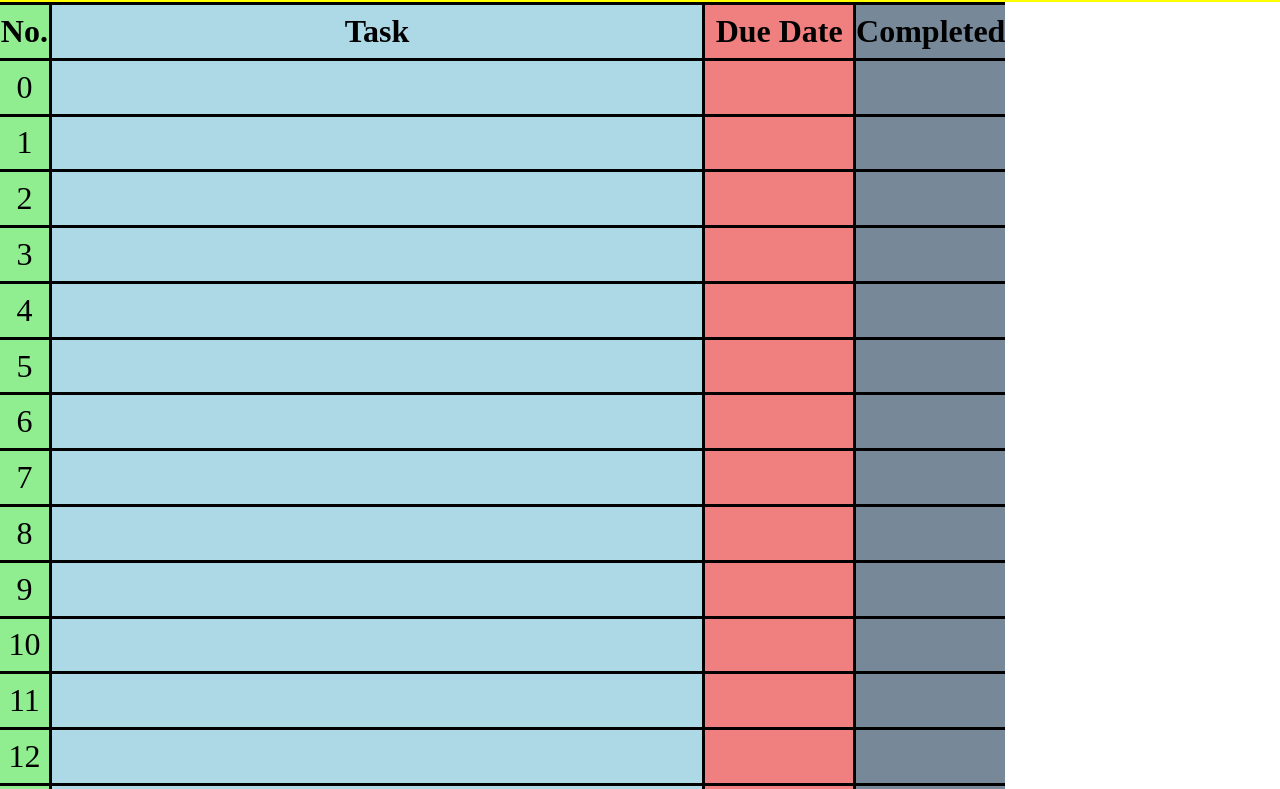
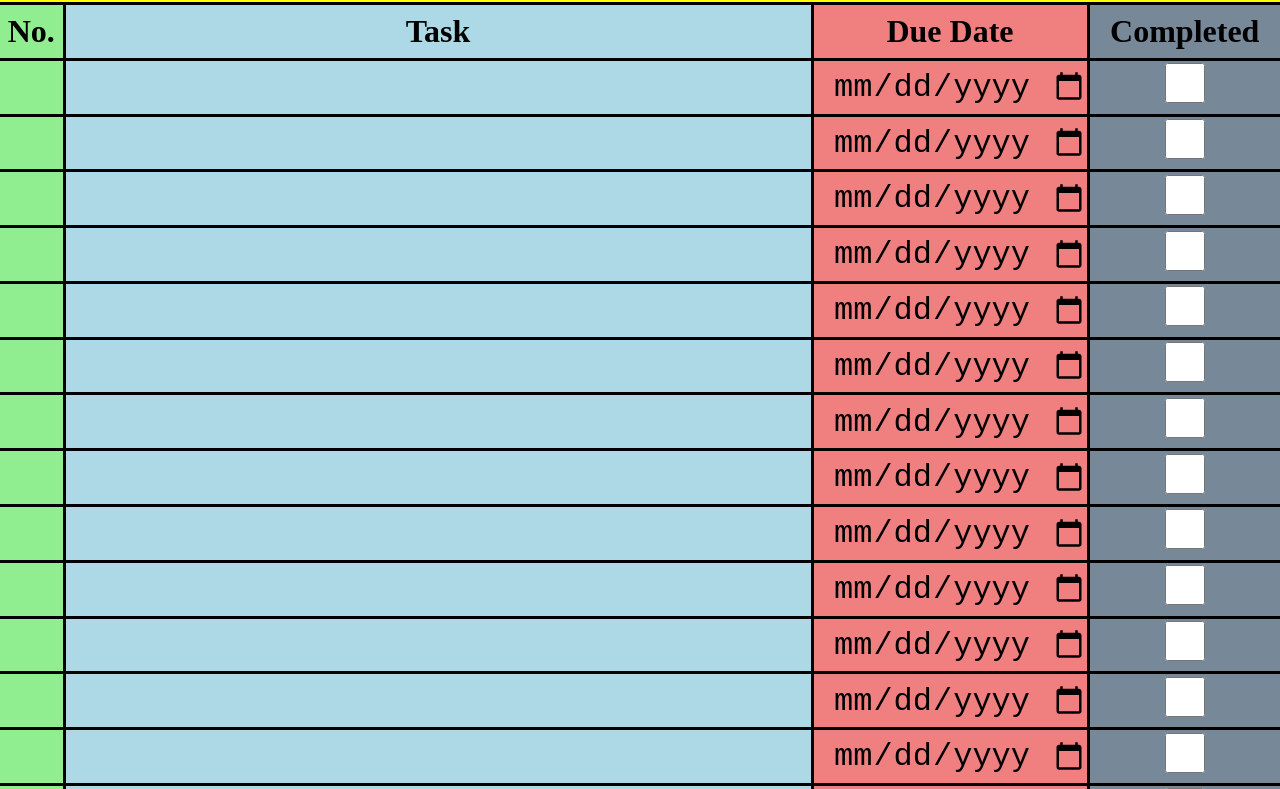
Before and after one commit to DeepakDenre/ToDoList, a plain HTML site: page index.html in a window 1280 px wide. Shown: the part 106-895 px from the top of the page. Drawn offline with Linux system fonts and the light colour scheme.

Commit message:
Refactor table layout and input styles

```diff
--- a/index.html
+++ b/index.html
@@ -17,8 +17,8 @@
       </td>
     </table>
   </div>
-  <table>
-    <tr id="row" class="row">
+  <table id="content-table">
+    <tr>
       <th class="No">No.</th>
       <th class="Task" style="text-align: center;">Task</th>
       <th class="DueDate">Due Date</th>
--- a/script/row.js
+++ b/script/row.js
@@ -1,13 +1,12 @@
 
 let count = 0;
 
-const row = document.getElementById('row');
-row.style.display = 'block';
+const row = document.getElementById('content-table');
 
 function addRow(n = 10){
     setTimeout(
         ()=>{
-            while(count <= 500){
+            while(count <= 100){
                 for(let a=0; a<=n; a++){
                     const new_row = document.createElement('tr');
                     const cell1 = document.createElement('td');
@@ -15,12 +14,19 @@ function addRow(n = 10){
                     const cell3 = document.createElement('td');
                     const cell4 = document.createElement('td');
 
+                    cell1.id = 'No'+count;
+                    cell2.id = 'Task'+count;
+                    cell3.id = 'DueDate'+count;
+                    cell4.id = 'Completed'+count;
+
+                    cell2.innerHTML = "<input type='text' class='task-input'>";
+                    cell3.innerHTML = "<input type='date' class='date-input'>";
+                    cell4.innerHTML = "<input type='checkbox' class='completed-input'>";
+
                     cell1.className = 'No';
                     cell2.className = 'Task';
                     cell3.className = 'DueDate';
                     cell4.className = 'Completed';
-
-                    cell1.innerHTML = count;
 
                     new_row.appendChild(cell1);
                     new_row.appendChild(cell2);
--- a/style.css
+++ b/style.css
@@ -49,7 +49,7 @@ th, td{
 }
 
 .Task{
-    width: 65%;
+    font-size: 32px;
     text-align: left;
     background-color: lightblue;
     border-right: 3px solid black;
@@ -73,3 +73,30 @@ th, td{
     border-bottom: 3px solid black;
     border-top: 3px solid black;
 }
+
+.task-input{
+    background-color: transparent;
+    width: 100%;
+    height: 100%;
+    font-size: 32px;
+    text-align: center;
+    border: none;
+}
+
+.date-input{
+    text-align: center;
+    background-color: transparent;
+    width: 100%;
+    height: 100%;
+    font-size: 32px;
+    text-align: center;
+    border: none;
+}
+
+.completed-input{
+    background-color: transparent;
+    width: 100%;
+    height: 100%;
+    font-size: 32px;
+    border: none;
+}
```
